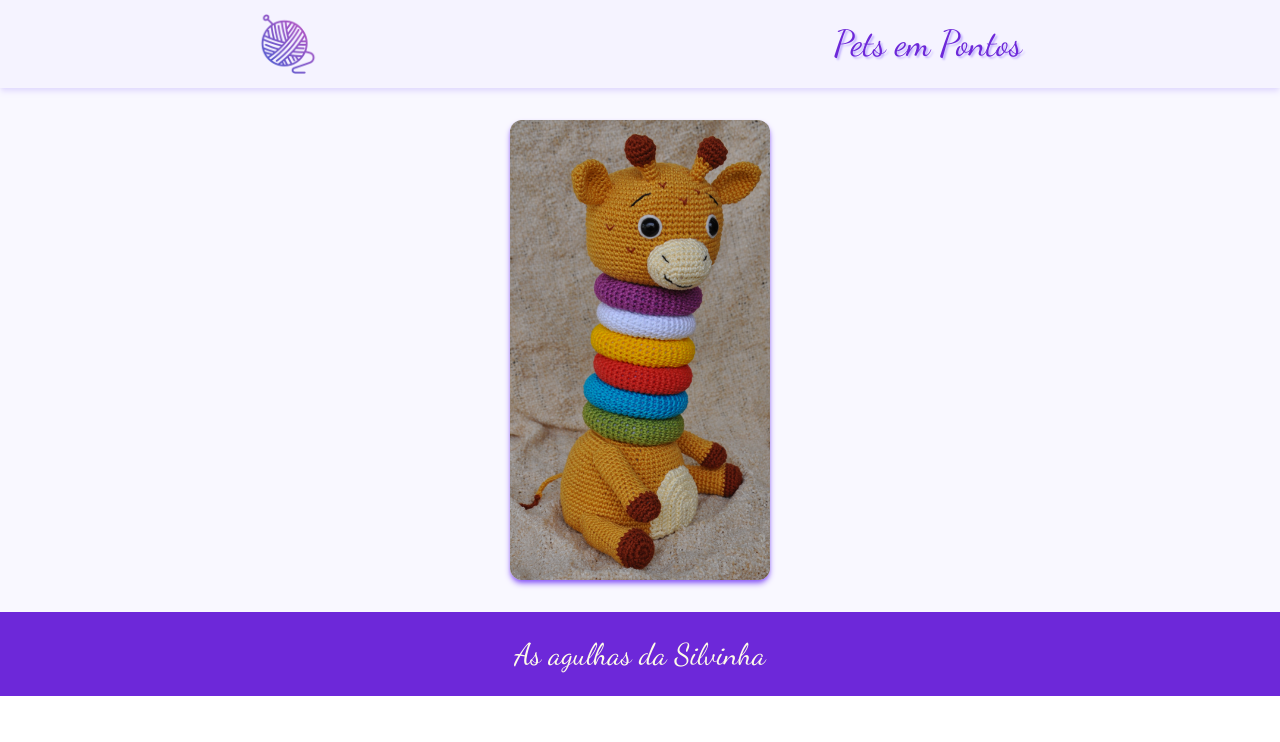
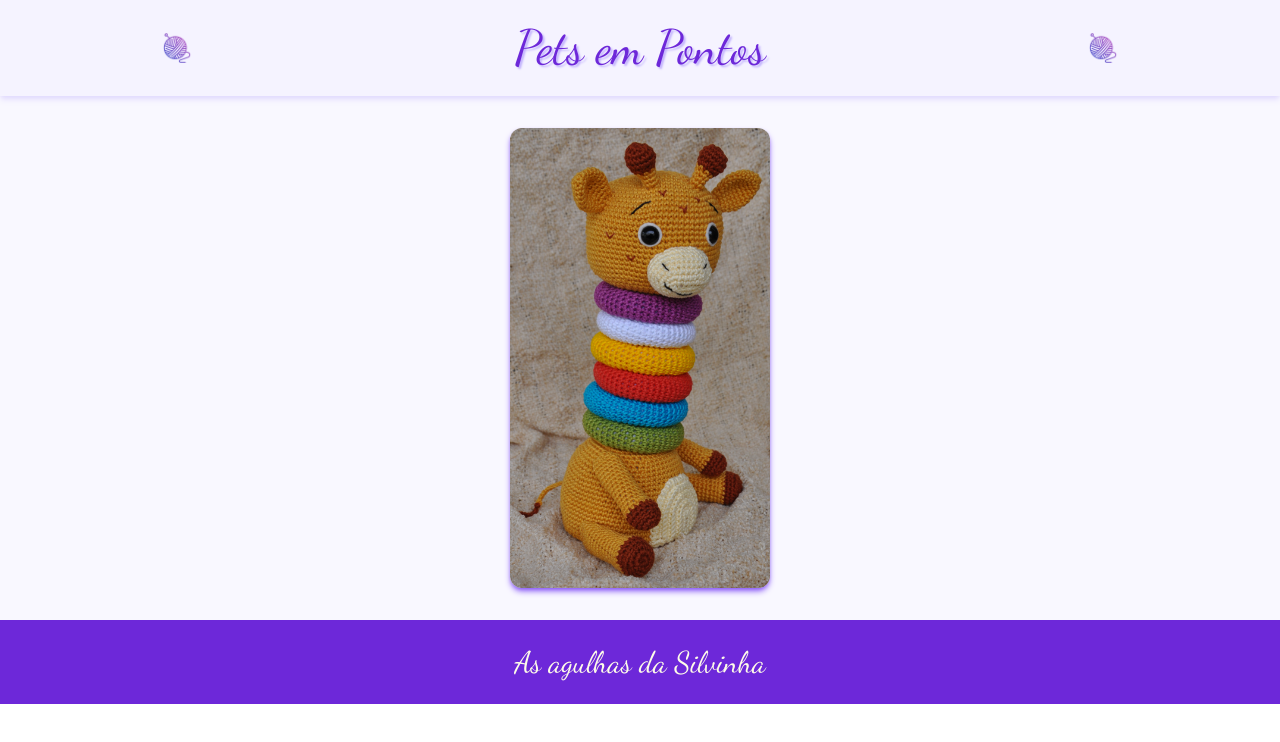
Before and after one commit to Anderson-OSJr/petsempontos, a Next.js app: page / in a window 1280 px wide. Shown: the top 742 px of the page. Built offline with nearby package versions, Linux system fonts and the light colour scheme.

Commit message:
new adjustment

```diff
--- a/app/components/TopNav.tsx
+++ b/app/components/TopNav.tsx
@@ -8,16 +8,21 @@ const TopNav = () => {
             <div className="flex flex-row bg-violet-50 min-w-full
                             shadow-md shadow-violet-300">
 
-            <Image  src="/images/crochet.png"
-                              width={60}
-                              height={80}
-                              alt="Coração de Crochê"
-                              className="mx-auto my-auto"/>
+              <Image  src="/images/crochet.png"
+                                width={30}
+                                height={80}
+                                alt="Coração de Crochê"
+                                className="mx-auto my-auto"/>
 
-                <div className = "py-6 mx-auto  text-4xl text-center text-violet-700 [text-shadow:2px_2px_2px_var(--tw-shadow-color)] shadow-violet-300">
+                <div className = "py-6 mx-auto  text-5xl text-center text-violet-700 [text-shadow:2px_2px_2px_var(--tw-shadow-color)] shadow-violet-300">
                                   Pets em Pontos
                 </div>
 
+                <Image  src="/images/crochet.png"
+                                width={30}
+                                height={80}
+                                alt="Coração de Crochê"
+                                className="mx-auto my-auto"/>
 
             </div>
         </div>
```
